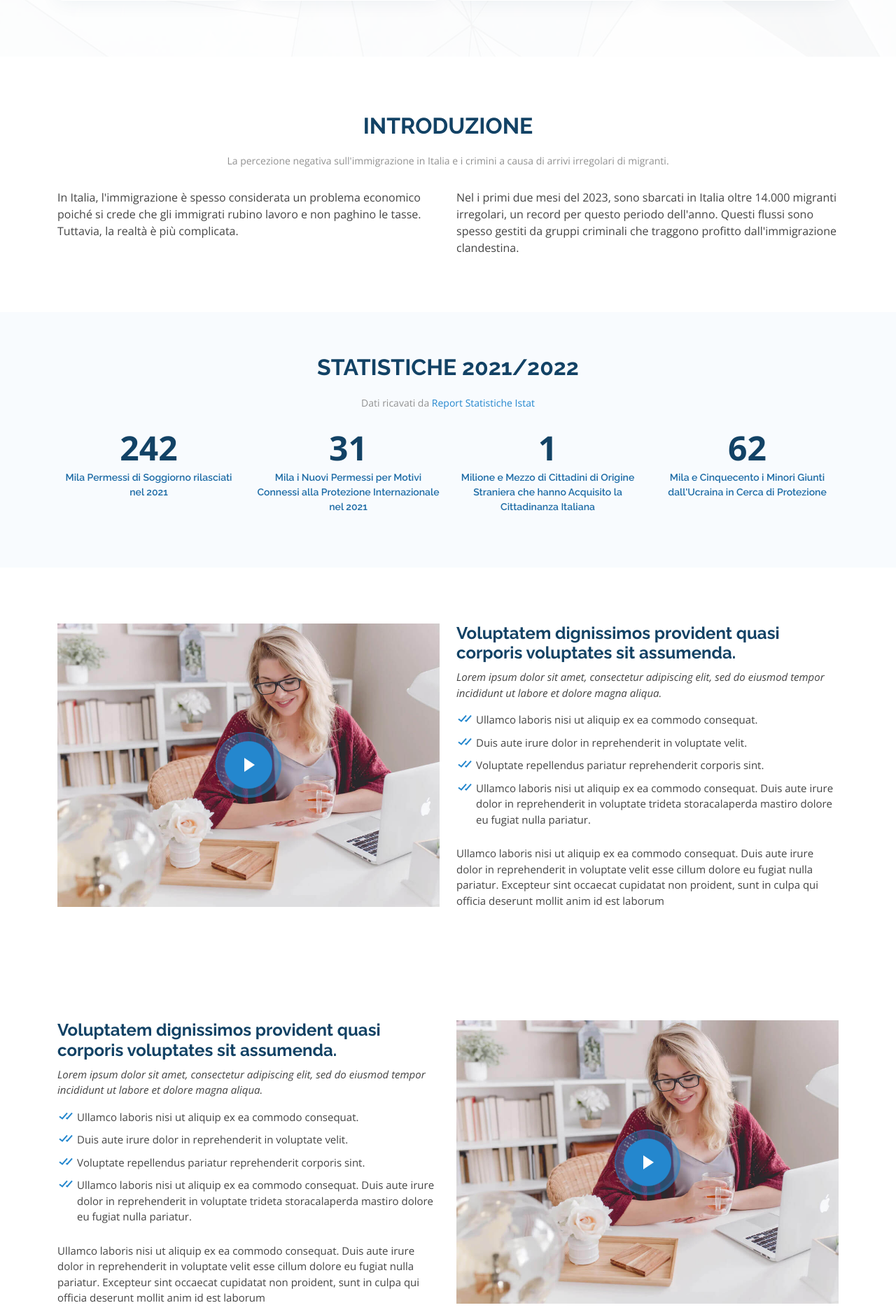
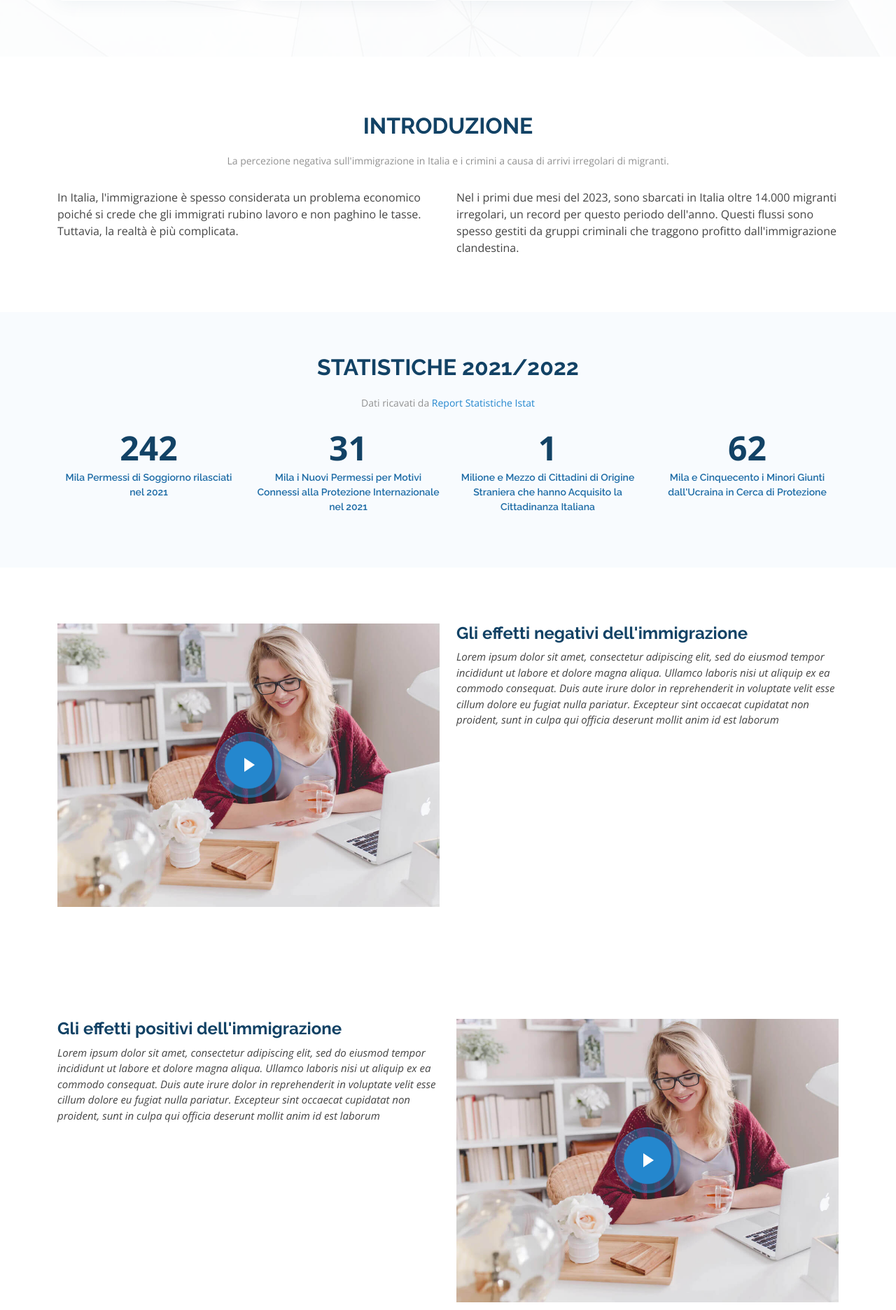
Before and after one commit to Carbo-Tech/DeMonitor, a Flask app: page / in a window 1280 px wide. Shown: the part 1168-3040 px from the top of the page at 70% size. Run offline with Flask 3, Linux system fonts and the light colour scheme; some libraries are stand-ins or nearby versions.

Commit message:
minorchanges

```diff
--- a/Frontend/app/templates/index.html
+++ b/Frontend/app/templates/index.html
@@ -59,7 +59,7 @@
     <div class="container position-relative" data-aos="fade-up" data-aos-delay="100">
       <div class="row justify-content-center">
         <div class="col-xl-7 col-lg-9 text-center">
-          <h1>Il Problema dell'Immigrazione Illegale in Italia</h1>
+          <h1>Il Problema dell'Immigrazione in Italia</h1>
           <h2>Zaki Pedio, Pietro Secchi, Francesco De Martini</h2>
         </div>
       </div>
@@ -217,21 +217,11 @@
           </div>
 
           <div class="col-lg-6 pt-3 pt-lg-0 content" data-aos="fade-left" data-aos-delay="100">
-            <h3>Voluptatem dignissimos provident quasi corporis voluptates sit assumenda.</h3>
+            <h3>Gli effetti negativi dell'immigrazione</h3>
             <p class="fst-italic">
               Lorem ipsum dolor sit amet, consectetur adipiscing elit, sed do eiusmod tempor incididunt ut labore et
               dolore
               magna aliqua.
-            </p>
-            <ul>
-              <li><i class="bx bx-check-double"></i> Ullamco laboris nisi ut aliquip ex ea commodo consequat.</li>
-              <li><i class="bx bx-check-double"></i> Duis aute irure dolor in reprehenderit in voluptate velit.</li>
-              <li><i class="bx bx-check-double"></i> Voluptate repellendus pariatur reprehenderit corporis sint.</li>
-              <li><i class="bx bx-check-double"></i> Ullamco laboris nisi ut aliquip ex ea commodo consequat. Duis aute
-                irure dolor in reprehenderit in voluptate trideta storacalaperda mastiro dolore eu fugiat nulla
-                pariatur.</li>
-            </ul>
-            <p>
               Ullamco laboris nisi ut aliquip ex ea commodo consequat. Duis aute irure dolor in reprehenderit in
               voluptate
               velit esse cillum dolore eu fugiat nulla pariatur. Excepteur sint occaecat cupidatat non proident, sunt in
@@ -242,25 +232,16 @@
         </div>
 
       </div>
-    </section><!-- End About Video Section -->
+    </section>
 
     <section id="about-video" class="about-video">
     <div class="container" data-aos="fade-up">
       <div class="row">
         <div class="col-lg-6 pt-3 pt-lg-0 content" data-aos="fade-left" data-aos-delay="100">
-          <h3>Voluptatem dignissimos provident quasi corporis voluptates sit assumenda.</h3>
+          <h3>Gli effetti positivi dell'immigrazione</h3>
           <p class="fst-italic">
             Lorem ipsum dolor sit amet, consectetur adipiscing elit, sed do eiusmod tempor incididunt ut labore et dolore
             magna aliqua.
-          </p>
-          <ul>
-            <li><i class="bx bx-check-double"></i> Ullamco laboris nisi ut aliquip ex ea commodo consequat.</li>
-            <li><i class="bx bx-check-double"></i> Duis aute irure dolor in reprehenderit in voluptate velit.</li>
-            <li><i class="bx bx-check-double"></i> Voluptate repellendus pariatur reprehenderit corporis sint.</li>
-            <li><i class="bx bx-check-double"></i> Ullamco laboris nisi ut aliquip ex ea commodo consequat. Duis aute irure
-              dolor in reprehenderit in voluptate trideta storacalaperda mastiro dolore eu fugiat nulla pariatur.</li>
-          </ul>
-          <p>
             Ullamco laboris nisi ut aliquip ex ea commodo consequat. Duis aute irure dolor in reprehenderit in voluptate
             velit esse cillum dolore eu fugiat nulla pariatur. Excepteur sint occaecat cupidatat non proident, sunt in
             culpa qui officia deserunt mollit anim id est laborum
@@ -275,6 +256,160 @@
     </div>
   </section>
 
+  <section id="about-video" class="about-video">
+    <div class="container" data-aos="fade-up">
+
+      <div class="row">
+
+        <div class="col-lg-6 video-box align-self-baseline" data-aos="fade-right" data-aos-delay="100">
+          <img src="static/bootstrap/img/about-video.jpg" class="img-fluid" alt="">
+          <a href="https://www.youtube.com/watch?v=jDDaplaOz7Q" class="glightbox play-btn mb-4" data-vbtype="video"
+            data-autoplay="true"></a>
+        </div>
+
+        <div class="col-lg-6 pt-3 pt-lg-0 content" data-aos="fade-left" data-aos-delay="100">
+          <h3>I numeri dell'immigrazione</h3>
+          <p class="fst-italic">
+            Lorem ipsum dolor sit amet, consectetur adipiscing elit, sed do eiusmod tempor incididunt ut labore et
+            dolore
+            magna aliqua.
+            Ullamco laboris nisi ut aliquip ex ea commodo consequat. Duis aute irure dolor in reprehenderit in
+            voluptate
+            velit esse cillum dolore eu fugiat nulla pariatur. Excepteur sint occaecat cupidatat non proident, sunt in
+            culpa qui officia deserunt mollit anim id est laborum
+          </p>
+        </div>
+
+      </div>
+
+    </div>
+  </section>
+
+  <section id="about-video" class="about-video">
+  <div class="container" data-aos="fade-up">
+    <div class="row">
+      <div class="col-lg-6 pt-3 pt-lg-0 content" data-aos="fade-left" data-aos-delay="100">
+        <h3>L'immigrazione in Italia</h3>
+        <p class="fst-italic">
+          Lorem ipsum dolor sit amet, consectetur adipiscing elit, sed do eiusmod tempor incididunt ut labore et dolore
+          magna aliqua.
+          Ullamco laboris nisi ut aliquip ex ea commodo consequat. Duis aute irure dolor in reprehenderit in voluptate
+          velit esse cillum dolore eu fugiat nulla pariatur. Excepteur sint occaecat cupidatat non proident, sunt in
+          culpa qui officia deserunt mollit anim id est laborum
+        </p>
+      </div>
+      <div class="col-lg-6 video-box align-self-baseline" data-aos="fade-right" data-aos-delay="100">
+        <img src="static/bootstrap/img/about-video.jpg" class="img-fluid" alt="">
+        <a href="https://www.youtube.com/watch?v=jDDaplaOz7Q" class="glightbox play-btn mb-4" data-vbtype="video"
+          data-autoplay="true"></a>
+      </div>
+    </div>
+  </div>
+</section>
+
+<section id="about-video" class="about-video">
+  <div class="container" data-aos="fade-up">
+
+    <div class="row">
+
+      <div class="col-lg-6 video-box align-self-baseline" data-aos="fade-right" data-aos-delay="100">
+        <img src="static/bootstrap/img/about-video.jpg" class="img-fluid" alt="">
+        <a href="https://www.youtube.com/watch?v=jDDaplaOz7Q" class="glightbox play-btn mb-4" data-vbtype="video"
+          data-autoplay="true"></a>
+      </div>
+
+      <div class="col-lg-6 pt-3 pt-lg-0 content" data-aos="fade-left" data-aos-delay="100">
+        <h3>Quanti sono gli immigrati in Italia</h3>
+        <p class="fst-italic">
+          Lorem ipsum dolor sit amet, consectetur adipiscing elit, sed do eiusmod tempor incididunt ut labore et
+          dolore
+          magna aliqua.
+          Ullamco laboris nisi ut aliquip ex ea commodo consequat. Duis aute irure dolor in reprehenderit in
+          voluptate
+          velit esse cillum dolore eu fugiat nulla pariatur. Excepteur sint occaecat cupidatat non proident, sunt in
+          culpa qui officia deserunt mollit anim id est laborum
+        </p>
+      </div>
+
+    </div>
+
+  </div>
+</section>
+
+<section id="about-video" class="about-video">
+<div class="container" data-aos="fade-up">
+  <div class="row">
+    <div class="col-lg-6 pt-3 pt-lg-0 content" data-aos="fade-left" data-aos-delay="100">
+      <h3>Chi guadagna dalle partenze</h3>
+      <p class="fst-italic">
+        Lorem ipsum dolor sit amet, consectetur adipiscing elit, sed do eiusmod tempor incididunt ut labore et dolore
+        magna aliqua.
+        Ullamco laboris nisi ut aliquip ex ea commodo consequat. Duis aute irure dolor in reprehenderit in voluptate
+        velit esse cillum dolore eu fugiat nulla pariatur. Excepteur sint occaecat cupidatat non proident, sunt in
+        culpa qui officia deserunt mollit anim id est laborum
+      </p>
+    </div>
+    <div class="col-lg-6 video-box align-self-baseline" data-aos="fade-right" data-aos-delay="100">
+      <img src="static/bootstrap/img/about-video.jpg" class="img-fluid" alt="">
+      <a href="https://www.youtube.com/watch?v=jDDaplaOz7Q" class="glightbox play-btn mb-4" data-vbtype="video"
+        data-autoplay="true"></a>
+    </div>
+  </div>
+</div>
+</section>
+
+<section id="about-video" class="about-video">
+  <div class="container" data-aos="fade-up">
+
+    <div class="row">
+
+      <div class="col-lg-6 video-box align-self-baseline" data-aos="fade-right" data-aos-delay="100">
+        <img src="static/bootstrap/img/about-video.jpg" class="img-fluid" alt="">
+        <a href="https://www.youtube.com/watch?v=jDDaplaOz7Q" class="glightbox play-btn mb-4" data-vbtype="video"
+          data-autoplay="true"></a>
+      </div>
+
+      <div class="col-lg-6 pt-3 pt-lg-0 content" data-aos="fade-left" data-aos-delay="100">
+        <h3>Chi guadagna dagli arrivi</h3>
+        <p class="fst-italic">
+          Lorem ipsum dolor sit amet, consectetur adipiscing elit, sed do eiusmod tempor incididunt ut labore et
+          dolore
+          magna aliqua.
+          Ullamco laboris nisi ut aliquip ex ea commodo consequat. Duis aute irure dolor in reprehenderit in
+          voluptate
+          velit esse cillum dolore eu fugiat nulla pariatur. Excepteur sint occaecat cupidatat non proident, sunt in
+          culpa qui officia deserunt mollit anim id est laborum
+        </p>
+      </div>
+
+    </div>
+
+  </div>
+</section>
+
+<section id="about-video" class="about-video">
+<div class="container" data-aos="fade-up">
+  <div class="row">
+    <div class="col-lg-6 pt-3 pt-lg-0 content" data-aos="fade-left" data-aos-delay="100">
+      <h3>Il problema degli irregolari</h3>
+      <p class="fst-italic">
+        Lorem ipsum dolor sit amet, consectetur adipiscing elit, sed do eiusmod tempor incididunt ut labore et dolore
+        magna aliqua.
+        Ullamco laboris nisi ut aliquip ex ea commodo consequat. Duis aute irure dolor in reprehenderit in voluptate
+        velit esse cillum dolore eu fugiat nulla pariatur. Excepteur sint occaecat cupidatat non proident, sunt in
+        culpa qui officia deserunt mollit anim id est laborum
+      </p>
+    </div>
+    <div class="col-lg-6 video-box align-self-baseline" data-aos="fade-right" data-aos-delay="100">
+      <img src="static/bootstrap/img/about-video.jpg" class="img-fluid" alt="">
+      <a href="https://www.youtube.com/watch?v=jDDaplaOz7Q" class="glightbox play-btn mb-4" data-vbtype="video"
+        data-autoplay="true"></a>
+    </div>
+  </div>
+</div>
+</section>
+
+    <!-- End About Video Section -->
     <!-- ======= Testimonials Section ======= -->
     <section id="testimonials" class="testimonials">
       <div class="container" data-aos="fade-up">
```
